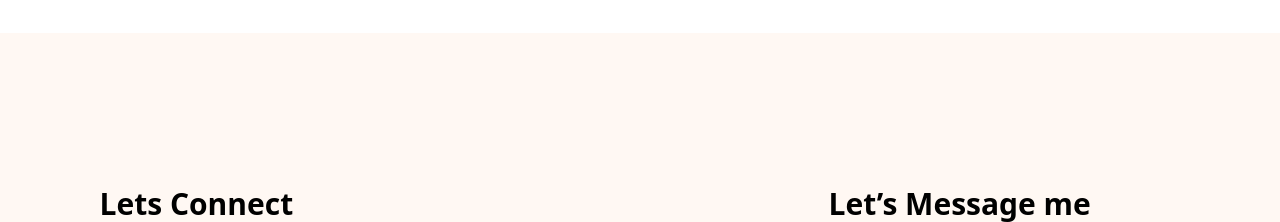
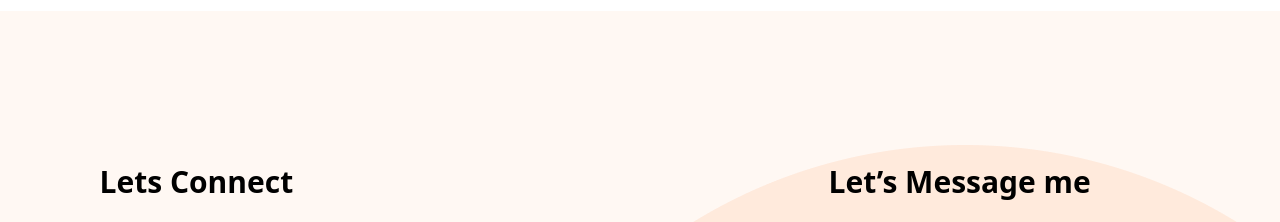
Before and after one commit to dev-ismail09/developer-portfolio, a plain HTML site: page index.html in a window 1280 px wide. Shown: the part 3613-3835 px from the top of the page. Drawn offline with Linux system fonts and the light colour scheme.

Commit message:
final add

```diff
--- a/styles/portfolio.css
+++ b/styles/portfolio.css
@@ -116,11 +116,12 @@ main{
 }
 .box-content{
     display: flex;
+    gap: 50px;
 }
 .box-info {
     width: 163px;
     box-shadow: 5px 10px 10px rgb(208, 206, 206);
-    margin-right: 60px;
+    /* margin-right: 60px; */
     padding: 31px;
   }
   .box-content {
@@ -187,6 +188,9 @@ main{
 /* footer section */
 
 footer{
+    background-image: url('/images/header_bg.png');
+    background-repeat: no-repeat;
+    background-position: right bottom;
     display: flex;
     justify-content: space-around;
     margin-top: 200px;
```
